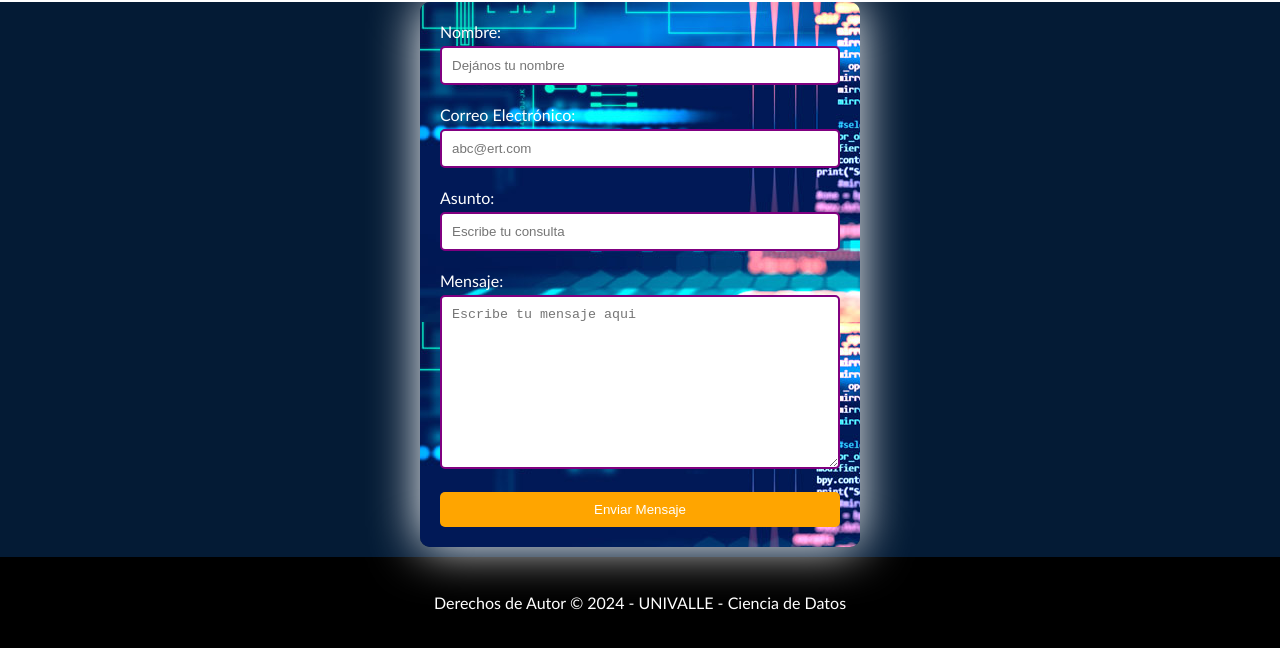
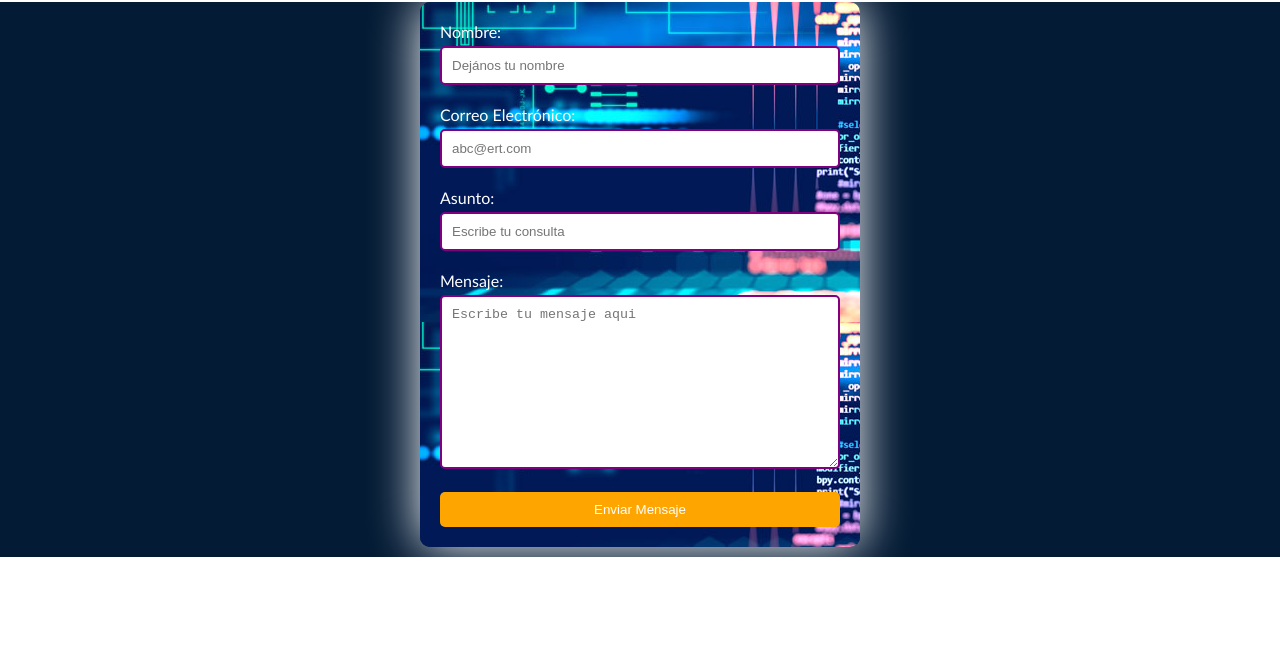
Before and after one commit to NataliaArsuffi/PaginaWebUnivalleProgra, a plain HTML site: page index.html in a window 1280 px wide. Shown: the part 1051-1699 px from the top of the page. After the commit the page ends 1608 px from the top, so only its background shows below. Drawn offline with Linux system fonts and the light colour scheme.

Commit message:
Update index.html

```diff
--- a/index.html
+++ b/index.html
@@ -126,10 +126,5 @@
         </div>
     </div>
 
-    <footer>
-        <div class="footer-content">
-            <p>Derechos de Autor &copy; 2024 - UNIVALLE - Ciencia de Datos</p>
-        </div>
-    </footer>
 </body>
 </html>
```
